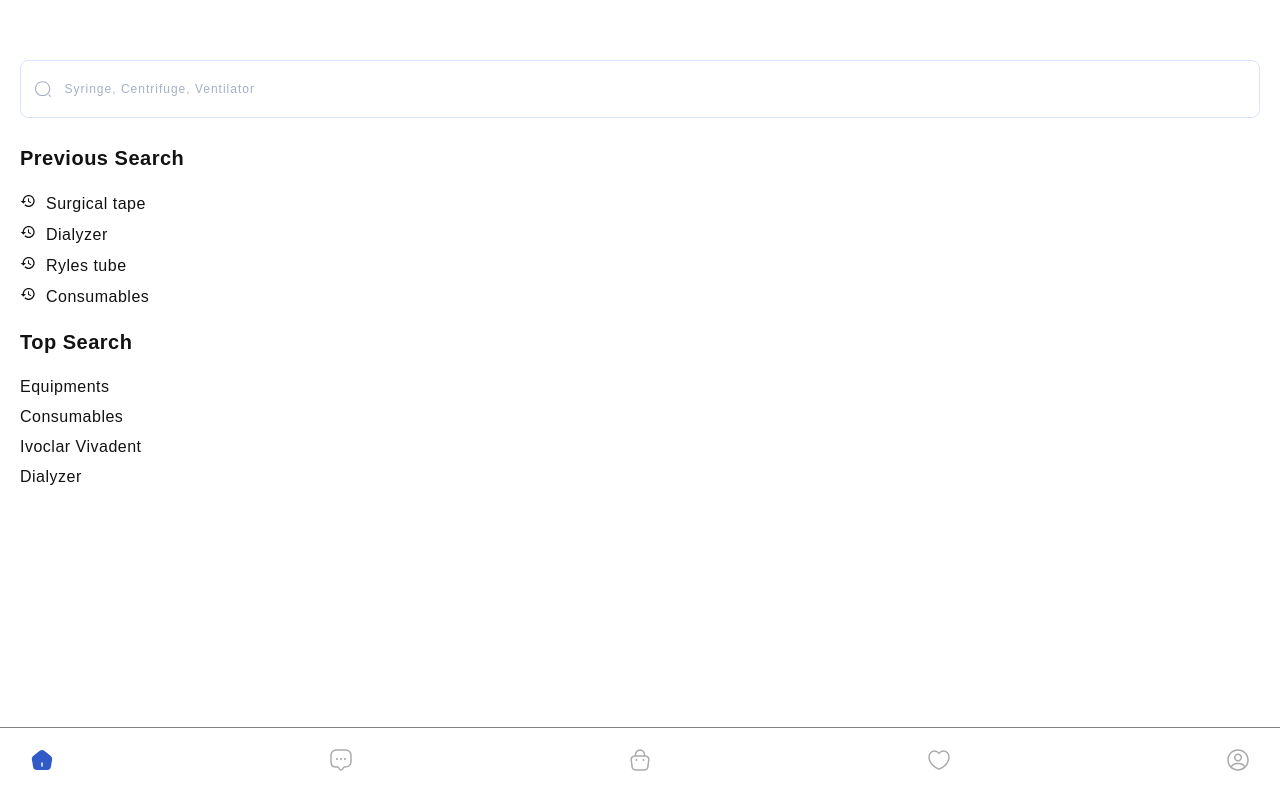
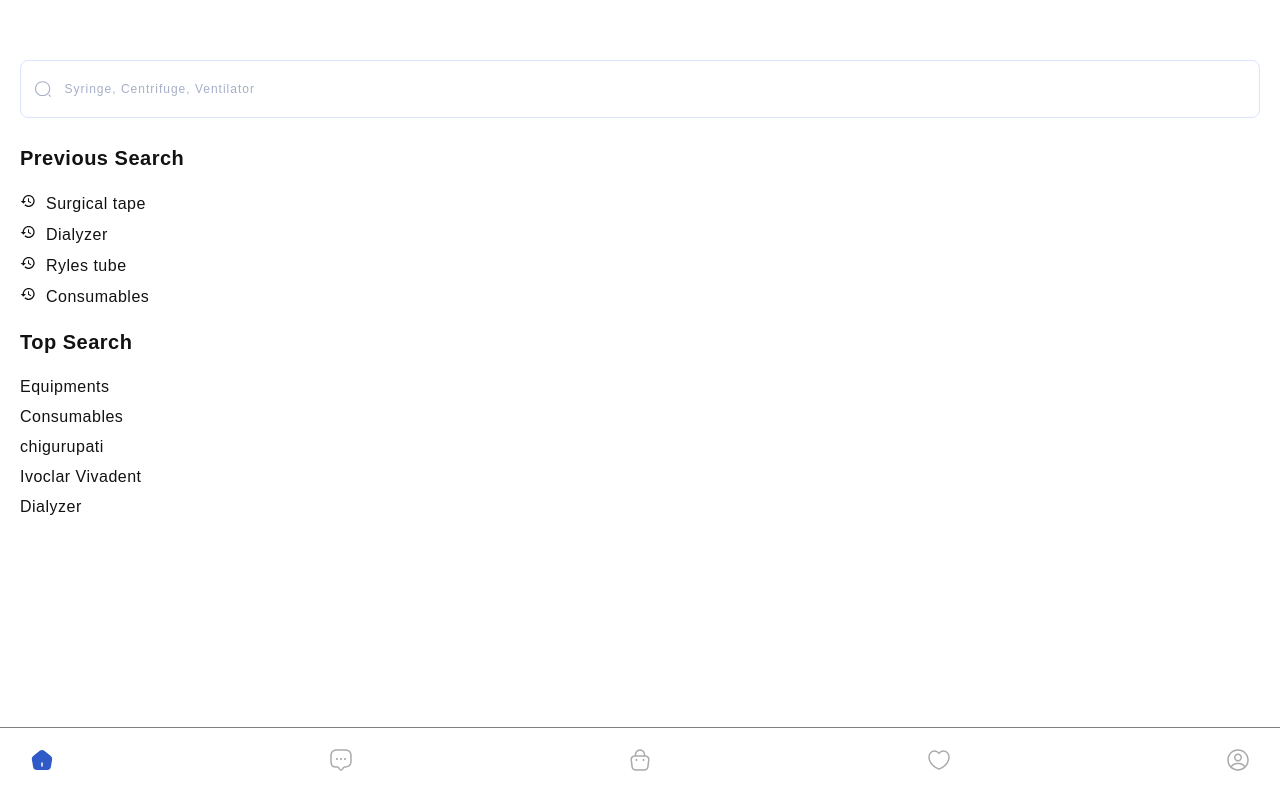
Before and after one commit to prasadbhanu703/medikabazaar, a Next.js app: page /searchPage in a window 1280 px wide. Built offline with nearby package versions, Linux system fonts and the light colour scheme.

Commit message:
search items added

```diff
--- a/shared/searchPageScreen/searchPageScreen.jsx
+++ b/shared/searchPageScreen/searchPageScreen.jsx
@@ -16,6 +16,7 @@ const SearchPageScreen = () => {
   const topSearch = [
     "Equipments",
     "Consumables",
+    "chigurupati",
     "Ivoclar Vivadent",
     "Dialyzer",
   ];
```
